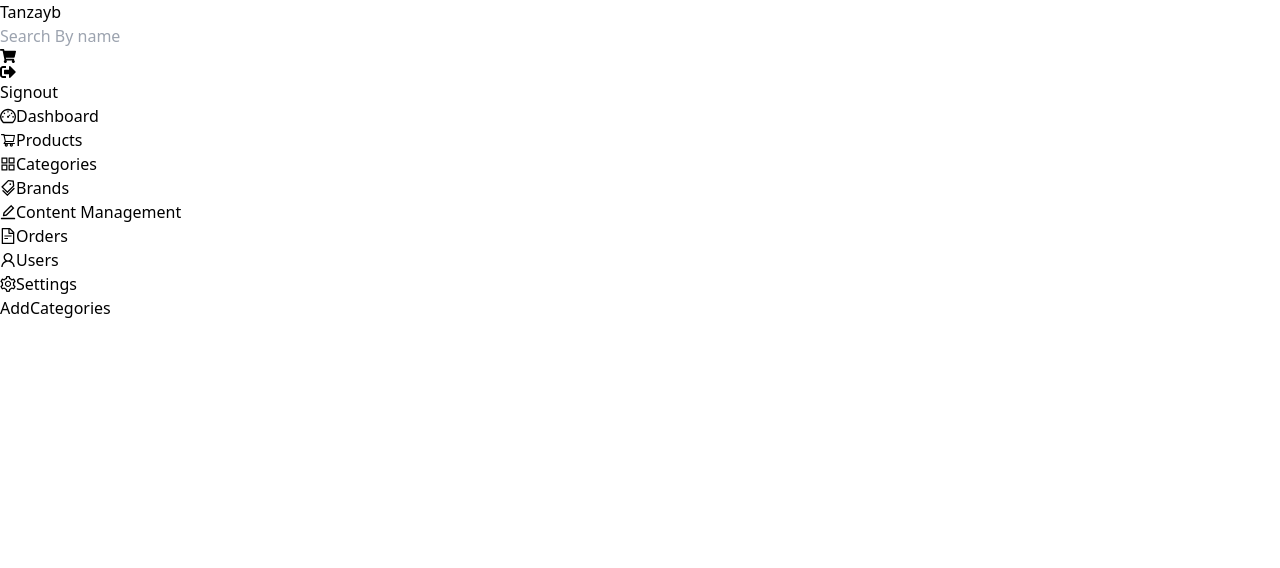
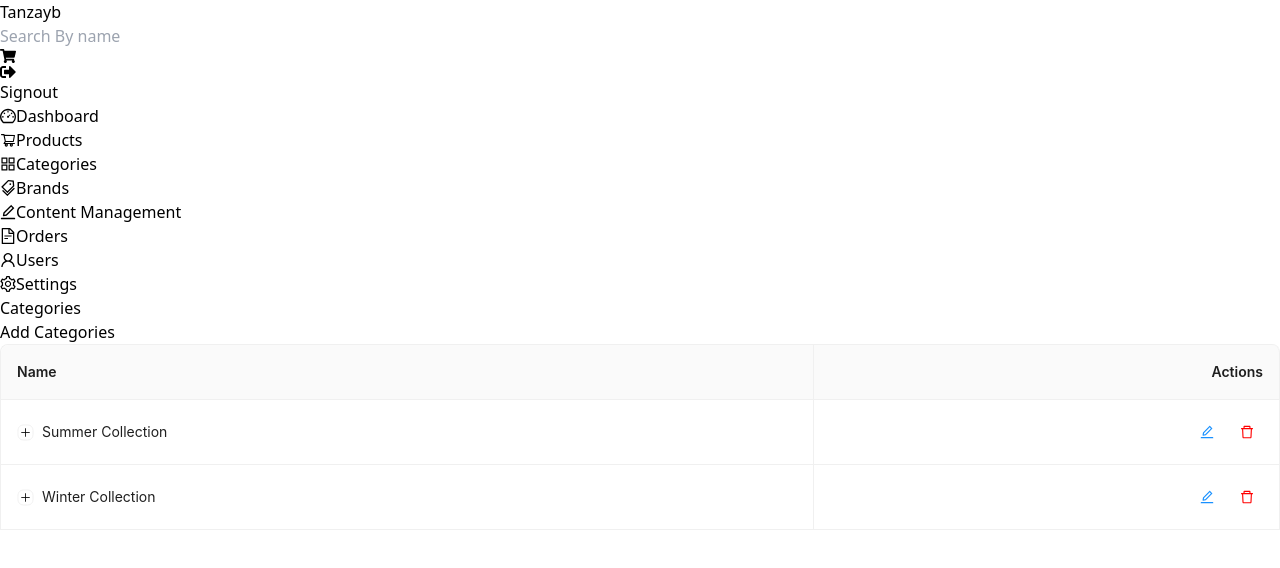
Before and after one commit to bilalarshad172/e-commerce-reactJS, a React (Vite) app in the folder FrontEnd/: page /admin/categories in a window 1280 px wide. Shown: the top 568 px of the page. Built offline with nearby package versions, Linux system fonts and the light colour scheme.

Commit message:
category index page

```diff
--- a/FrontEnd/src/pages/admin/sidebar/Product/components/ProductImages.jsx
+++ b/FrontEnd/src/pages/admin/sidebar/Product/components/ProductImages.jsx
@@ -39,7 +39,7 @@ const ProductImages = () => {
           </Carousel>
 
           <div className="flex justify-center my-3">
-            <button className="border rounded-xl w-1/3 py-1 border-black text-black hover:bg-black hover:text-white">
+            <button className="border rounded-md w-1/3 py-1 border-black text-black hover:bg-black hover:text-white">
               Add Images
             </button>
           </div>
--- a/FrontEnd/src/pages/admin/sidebar/categories/AddCategories.jsx
+++ b/FrontEnd/src/pages/admin/sidebar/categories/AddCategories.jsx
@@ -1,9 +1,100 @@
-import React from 'react'
+import React from "react";
+import { Table, Button, Space } from "antd";
+import { EditOutlined, DeleteOutlined } from "@ant-design/icons";
+
+const columns = [
+  {
+    title: "Name",
+    dataIndex: "name",
+    key: "name",
+  },
+  {
+    title: "Actions",
+    key: "actions",
+    dataIndex: "key", // Use `key` to uniquely identify rows
+    align: "right",
+    render: (text, record) => (
+      <Space>
+        <Button
+          type="text"
+          icon={<EditOutlined style={{ color: "#1890ff" }} />}
+          onClick={() => handleEdit(record.key)}
+        />
+        <Button
+          type="text"
+          icon={<DeleteOutlined style={{ color: "red" }} />}
+          onClick={() => handleDelete(record.key)}
+        />
+      </Space>
+    ),
+  },
+];
+
+const handleEdit = (id) => {
+  console.log("Edit category with ID:", id);
+};
+
+const handleDelete = (id) => {
+  console.log("Delete category with ID:", id);
+};
+
+const data = [
+  {
+    key: "1",
+    name: "Summer Collection",
+    children: [
+      {
+        key: "2",
+        name: "Shirt",
+      },
+      {
+        key: "3",
+        name: "Trousers",
+      },
+    ],
+  },
+  {
+    key: "4",
+    name: "Winter Collection",
+    children: [
+      {
+        key: "5",
+        name: "Jacket",
+      },
+      {
+        key: "6",
+        name: "Sweater",
+      },
+    ],
+  },
+];
 
 const AddCategories = () => {
   return (
-    <div>AddCategories</div>
-  )
-}
+    <div className="border rounded-md shadow-md mt-5">
+      <div className="flex justify-between items-center mx-5">
+        <div className=" mt-2 text-xl font-semibold">Categories</div>
+        <div>
+          <button className="border rounded-md px-2 py-1 mt-2 border-black text-black hover:bg-black hover:text-white">
+            Add Categories
+          </button>
+        </div>
+      </div>
 
-export default AddCategories
+          <div className="mt-5">
+          <Table
+        columns={columns}
+        dataSource={data}
+        pagination={false}
+        expandable={{
+          expandRowByClick: true, // Allows row expansion when clicking anywhere on the row
+          rowExpandable: (record) => !!record.children, // Only expandable if there are children
+        }}
+        bordered
+      />
+          </div>
+    </div>
+  );
+};
+
+export default AddCategories;
```
